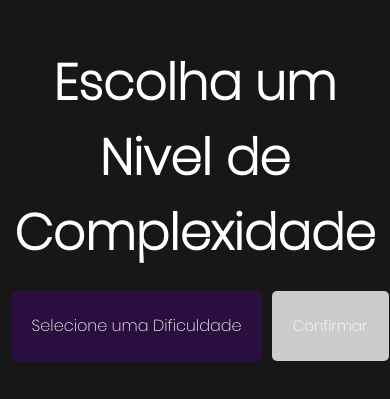
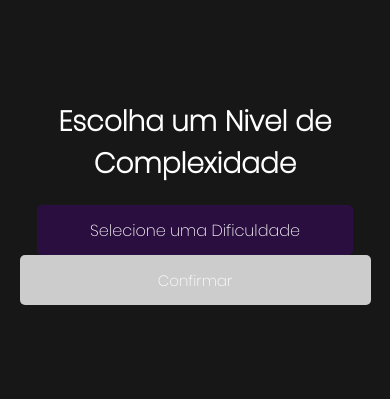
Before and after one commit to Murilloww/Airt, a website: page html/geradorDificuldade.html in a window 390 px wide. Shown: the part 219-618 px from the top of the page. Drawn offline with nearby package versions, Linux system fonts and the light colour scheme.

Commit message:
adicionando responsividade

```diff
--- a/styles/descricao.css
+++ b/styles/descricao.css
@@ -66,3 +66,41 @@ button:hover {
     background-color: #581f85;
     transition: 0.5s;
 }
+
+/* Responsividade */
+@media (max-width: 768px) {
+    .tema-container h1 {
+        font-size: 35px;
+    }
+
+    .input-container {
+        width: 80%;
+    }
+
+    textarea {
+        width: 90%;
+        height: 150px;
+    }
+
+    button {
+        width: 90%;
+    }
+}
+
+@media (max-width: 480px) {
+    .tema-container h1 {
+        font-size: 30px;
+    }
+
+    .input-container {
+        width: 90%;
+    }
+
+    textarea {
+        height: 120px;
+    }
+
+    button {
+        width: 90%;
+    }
+}
--- a/styles/dificuldade.css
+++ b/styles/dificuldade.css
@@ -79,3 +79,51 @@ select:hover{
     background-color: #581f85;
     transition: 0.5s;
 }
+
+/* Responsividade */
+@media (max-width: 768px) {
+    .dificuldade-container h1 {
+        font-size: 35px;
+    }
+
+    #select-botao {
+        flex-direction: column;
+        align-items: center;
+    }
+
+    .select-container,
+    .button-container {
+        width: 80%;
+    }
+
+    select {
+        width: 90%;
+        height: 50px;
+    }
+
+    button {
+        width: 80%;
+        height: 50px;
+    }
+}
+
+@media (max-width: 480px) {
+    .dificuldade-container h1 {
+        font-size: 28px;
+    }
+
+    .select-container,
+    .button-container {
+        width: 90%;
+    }
+
+    select {
+        width: 90%;
+        height: 50px;
+    }
+
+    button {
+        width: 90%;
+        height: 50px;
+    }
+}
--- a/styles/objecao.css
+++ b/styles/objecao.css
@@ -74,3 +74,51 @@ input[type="text"]:hover {
     background-color: #581f85;
     transition: 0.5s;
 }
+
+/* Responsividade */
+@media (max-width: 768px) {
+    .tema-container h1 {
+        font-size: 35px;
+    }
+
+    #select-botao {
+        flex-direction: column;
+        justify-content: center;
+        align-items: center;
+        width: 100%;
+    }
+
+    .input-container {
+        width: 80%;
+    }
+
+    input[type="text"] {
+        width: 90%;
+        height: 50px;
+    }
+
+    button {
+        width: 80%;
+        height: 50px;
+    }
+}
+
+@media (max-width: 480px) {
+    .tema-container h1 {
+        font-size: 28px;
+    }
+
+    .input-container {
+        width: 90%;
+    }
+
+    input[type="text"] {
+        width: 90%;
+        height: 50px;
+    }
+
+    button {
+        width: 90%;
+        height: 50px;
+    }
+}
--- a/styles/seletorTema.css
+++ b/styles/seletorTema.css
@@ -79,3 +79,53 @@ select:hover{
     background-color: #581f85;
     transition: 0.5s;
 }
+
+/* Responsividade */
+@media (max-width: 768px) {
+    .dificuldade-container h1 {
+        font-size: 35px;
+    }
+
+    #select-botao {
+        flex-direction: column;
+        justify-content: center;
+        align-items: center;
+        width: 100%;
+    }
+
+    .select-container,
+    .button-container {
+        width: 80%;
+    }
+
+    select {
+        width: 90%;
+        height: 50px;
+    }
+
+    button {
+        width: 80%;
+        height: 50px;
+    }
+}
+
+@media (max-width: 480px) {
+    .dificuldade-container h1 {
+        font-size: 28px;
+    }
+
+    .select-container,
+    .button-container {
+        width: 90%;
+    }
+
+    select {
+        width: 90%;
+        height: 50px;
+    }
+
+    button {
+        width: 90%;
+        height: 50px;
+    }
+}
--- a/styles/style.css
+++ b/styles/style.css
@@ -170,3 +170,52 @@ button:disabled {
     background-color: #ccc;
     cursor: not-allowed;
 }
+
+@media (max-width: 480px) {
+    #container {
+        flex-direction: column;
+        margin-inline: 0;
+        gap: 20px;
+        padding-block: 5em;
+    }
+    #sobre > h2 {
+        font-size: 30px;
+        padding: 1em;
+    }
+    #sobre > p {
+        margin-inline: 1em;
+        margin-left: 0;
+        font-size: 16px;
+    }
+    footer {
+        padding: 20px;
+    }
+    nav > a {
+        padding-inline: 1em;
+        font-size: 18px;
+    }
+    #contato > nav > a > img {
+        width: 30px;
+    }
+}
+
+@media (min-width: 481px) and (max-width: 768px) {
+    #container {
+        margin-inline: 2em;
+        gap: 30px;
+    }
+    #sobre > h2 {
+        font-size: 35px;
+        padding: 1.2em;
+    }
+    #sobre > p {
+        margin-inline: 2em;
+        font-size: 18px;
+    }
+    footer {
+        padding: 30px;
+    }
+    nav > a {
+        padding-inline: 2em;
+    }
+}
```
